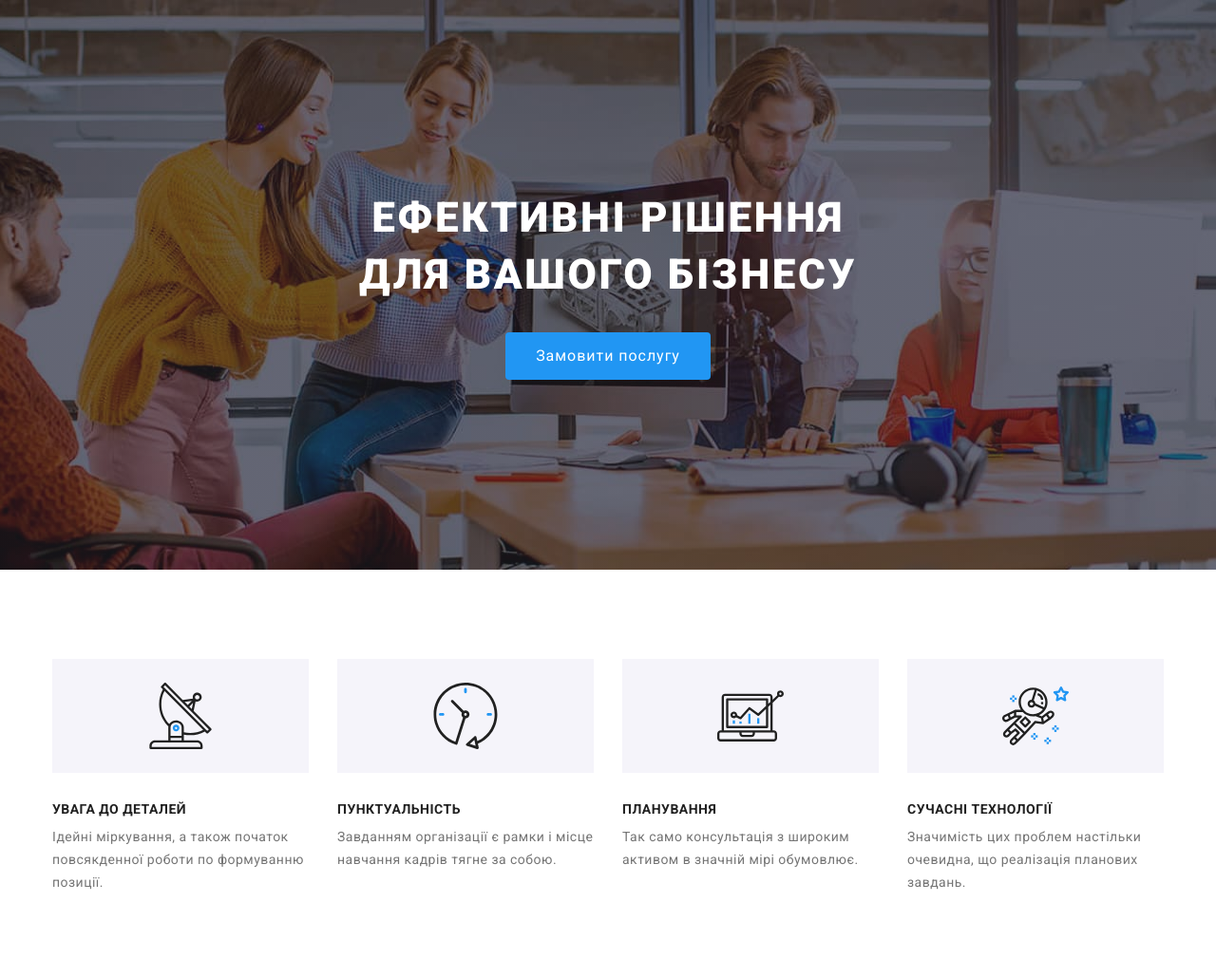
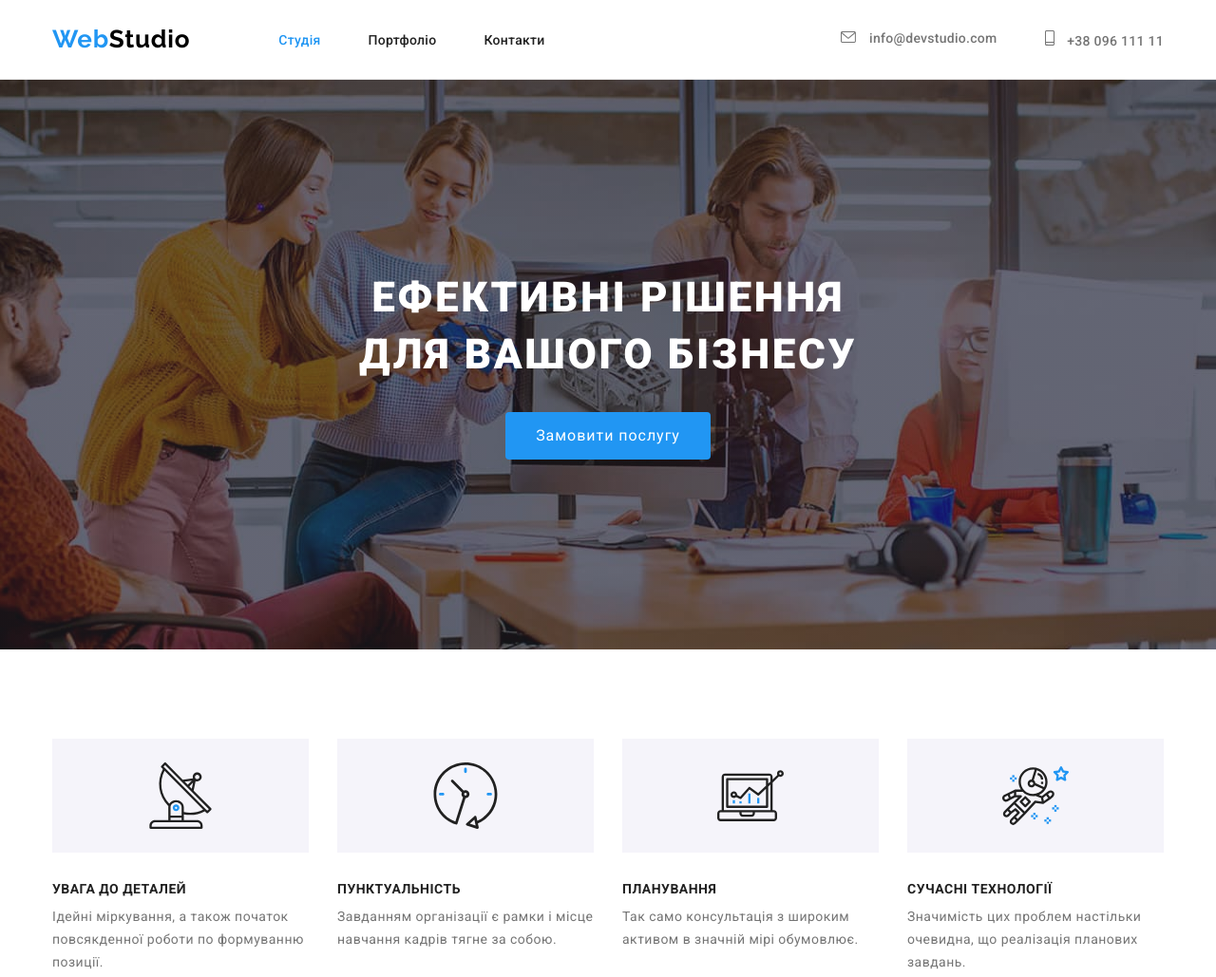
Before and after one commit to Ereyzer/goit-markup-hw-04, a plain HTML site: page index.html in a window 1280 px wide. Shown: the top 1029 px of the page at 95% size. Drawn offline with nearby package versions, Linux system fonts and the light colour scheme.

Commit message:
тепрер працюватиме

```diff
--- a/index.html
+++ b/index.html
@@ -14,7 +14,39 @@
 </head>
 <body>
 <!--<div class="oll-page">-->
+    <header>
 
+        <div class="container head">
+
+            <nav class="nav-container">
+                        <!--Logo Link-->
+                    <a class="logo" href="./index.html">
+                        <span class="logo-letters">Web</span><span>Studio</span>
+                    </a>
+                    <ul class="site-nav">
+                        <li><a class="studia-page" href="/">Студія</a></li>
+                        <li><a class="nav-link" href="./portfolio.html">Портфоліо</a></li>
+                        <li><a class="nav-link" href="/">Контакти</a></li>
+                    </ul>
+
+            </nav>
+            <address class="addres-header">
+                <a class="contact contact-color-header" href="mailto:info@devstudio.com">
+                    <svg class="icon-mail">
+                        <use href="./img/svg/symbol-defs.svg#envelope"></use>
+                    </svg>
+                    info@devstudio.com
+                </a>
+                <a class="contact contact-color-header" href="tel:+380961111111">
+                    <svg class="icon-tel">
+                        <use href="./img/svg/symbol-defs.svg#smartphone"></use>
+                    </svg>
+                    +38 096 111 11
+                </a>
+            </address>
+        </div>
+
+    </header>
 
 <main>
     <!--BODY START-->
```
